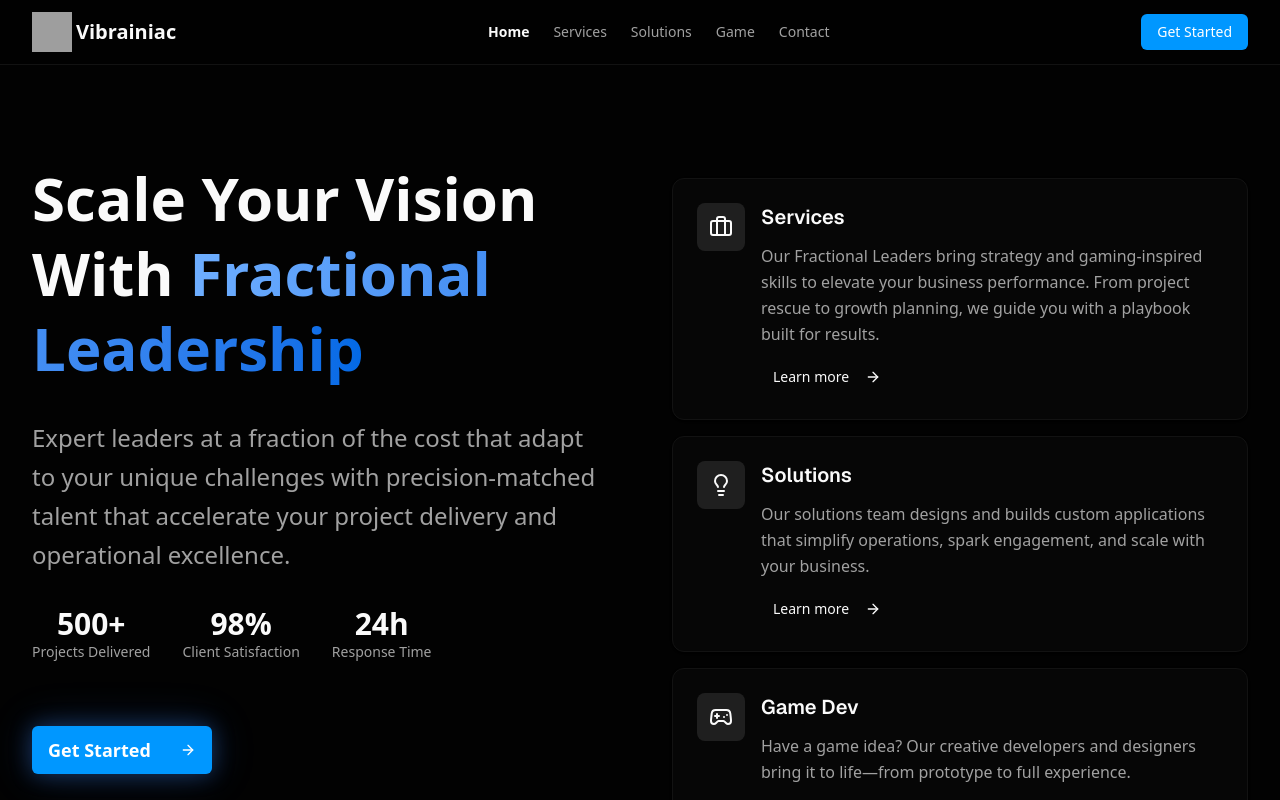
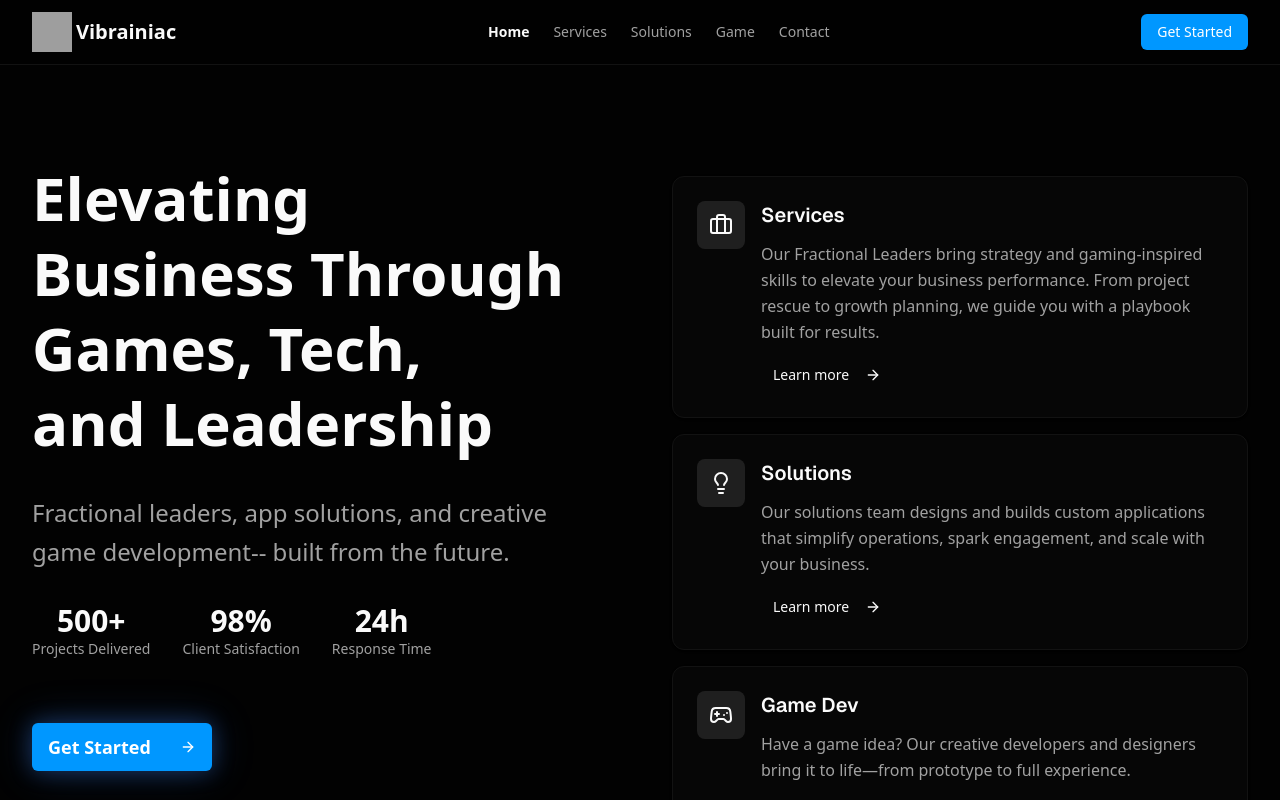
Before and after one commit to jbowen4/vibrainiac, a Next.js app: page / in a window 1280 px wide. Shown: the top 800 px of the page. Built offline with nearby package versions, Linux system fonts and the light colour scheme; grey boxes are pictures that could not be loaded.

Commit message:
hero section wording changes

```diff
--- a/components/hero-section.tsx
+++ b/components/hero-section.tsx
@@ -41,16 +41,15 @@ const HeroSection = () => {
         <div className='text-left space-y-8'>
           {/* Main Headline */}
           <h1 className='text-4xl lg:text-5xl xl:text-6xl font-bold text-foreground text-balance leading-tight text-center md:text-left'>
-            Scale Your Vision With{' '}
-            <span className='bg-gradient-to-r from-[#6EAEFF] to-[#0269E5] bg-clip-text text-transparent font-extrabold relative'>
+            Elevating Business Through Games, Tech, and Leadership
+            {/* <span className='bg-gradient-to-r from-[#6EAEFF] to-[#0269E5] bg-clip-text text-transparent font-extrabold relative'>
               Fractional Leadership
-            </span>
+            </span> */}
           </h1>
 
           <p className='text-xl text-center md:text-left lg:text-2xl text-muted-foreground max-w-4xl text-pretty leading-relaxed'>
-            Expert leaders at a fraction of the cost that adapt to your unique
-            challenges with precision-matched talent that accelerate your
-            project delivery and operational excellence.
+            Fractional leaders, app solutions, and creative game development--
+            built from the future.
           </p>
 
           {/* Stats */}
```
